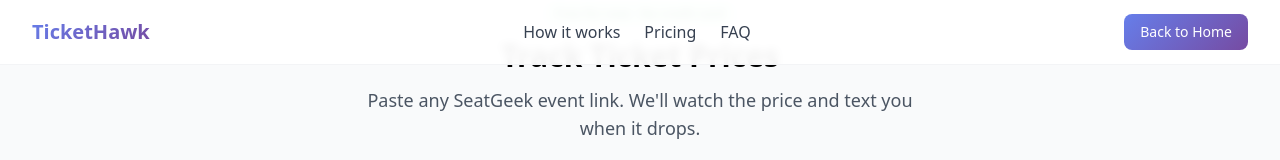
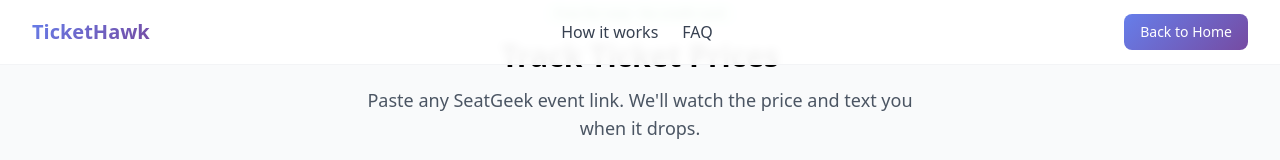
Before and after one commit to Diger-Studios/tixhawk, a website: page track.html in a window 1280 px wide. Shown: the top 160 px of the page. Drawn offline with Linux system fonts and the light colour scheme.

Commit message:
fix: remove broken Pricing link from track.html nav

```diff
--- a/track.html
+++ b/track.html
@@ -35,7 +35,6 @@
       <a href="https://tixhawk.com/" class="text-xl font-bold gradient-text">TicketHawk</a>
       <div class="hidden md:flex items-center gap-6 text-gray-700">
         <a href="https://tixhawk.com/#how-it-works" class="hover:text-gray-900">How it works</a>
-        <a href="https://tixhawk.com/#pricing" class="hover:text-gray-900">Pricing</a>
         <a href="https://tixhawk.com/#faq" class="hover:text-gray-900">FAQ</a>
       </div>
       <a href="https://tixhawk.com/" class="hidden md:block px-4 py-2 gradient-bg text-white rounded-lg hover:opacity-90 transition-opacity text-sm">Back to Home</a>
```
